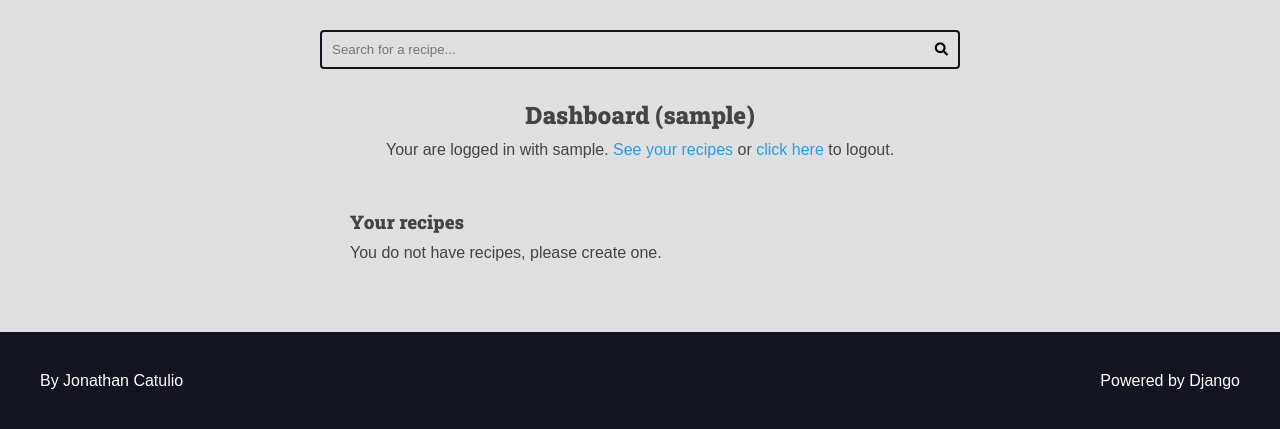
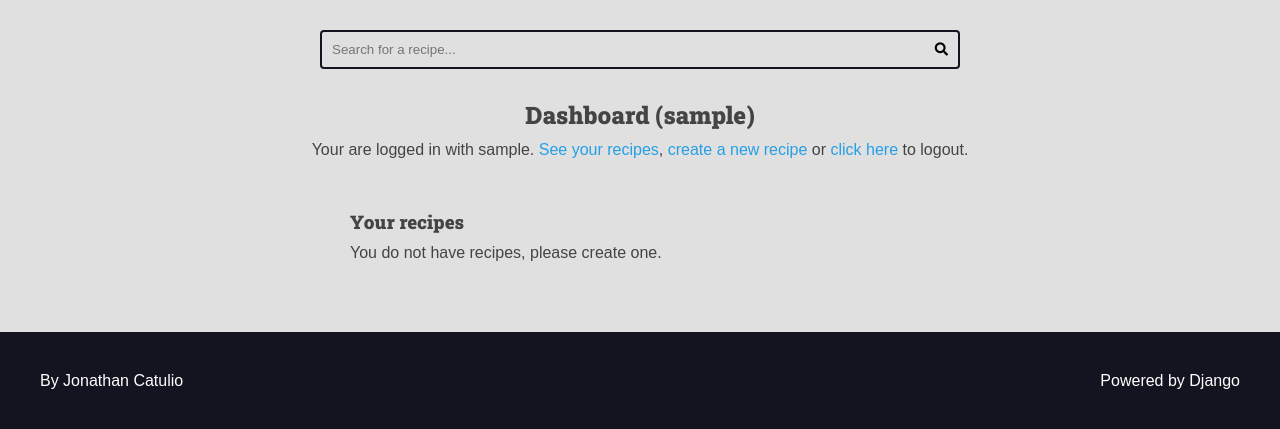
Before and after one commit to JCatulio/JCatulio-curso-django-projeto1, a Django app: page /authors/dashboard/ in a window 1280 px wide. Shown: the part 140-569 px from the top of the page. Run offline with Django 4.2, Linux system fonts and the light colour scheme; the visitor is signed in with stand-in values (Sample User, id 1); data that the repository does not hold is empty.

Commit message:
View criar nova receita

```diff
--- a/authors/templates/authors/partials/login_message.html
+++ b/authors/templates/authors/partials/login_message.html
@@ -2,7 +2,8 @@
 <div class="login-message">
     Your are logged in with
     {{ request.user.username }}.
-    <a href="{% url 'authors:dashboard' %}">See your recipes</a> or
+    <a href="{% url 'authors:dashboard' %}">See your recipes</a>,
+    <a href="{% url 'authors:dashboard_recipe_new' %}">create a new recipe</a> or
     <form class="inline-form" action="{% url 'authors:logout' %}" method='POST'>
       {% csrf_token %}
       <input type="hidden" name="username" value="{{ request.user.username }}">
--- a/authors/urls.py
+++ b/authors/urls.py
@@ -1,6 +1,6 @@
 from django.urls import path
 
-from . import views
+from authors import views
 
 app_name = 'authors'
 
@@ -12,8 +12,13 @@ urlpatterns = [
     path('logout/', views.logout_view, name='logout'),
     path('dashboard/', views.dashboard, name='dashboard'),
     path(
+        'dashboard/recipe/new/',
+        views.dashboard_recipe_new,
+        name='dashboard_recipe_new'
+    ),
+    path(
         'dashboard/recipe/<int:id>/edit/',
         views.dashboard_recipe_edit,
         name='dashboard_recipe_edit'
-        ),
+    ),
 ]
--- a/authors/views.py
+++ b/authors/views.py
@@ -137,3 +137,34 @@ def dashboard_recipe_edit(request, id):
             'form': form
         }
     )
+
+
+@login_required(login_url='authors:login', redirect_field_name='next')
+def dashboard_recipe_new(request):
+    form = AuthorRecipeForm(
+        data=request.POST or None,
+        files=request.FILES or None,
+    )
+
+    if form.is_valid():
+        recipe: Recipe = form.save(commit=False)
+
+        recipe.author = request.user
+        recipe.preparation_steps_is_html = False
+        recipe.is_published = False
+
+        recipe.save()
+
+        messages.success(request, 'Salvo com sucesso!')
+        return redirect(
+            reverse('authors:dashboard_recipe_edit', args=(recipe.id,))
+        )
+
+    return render(
+        request,
+        'authors/pages/dashboard_recipe.html',
+        context={
+            'form': form,
+            'form_action': reverse('authors:dashboard_recipe_new')
+        }
+    )
```
